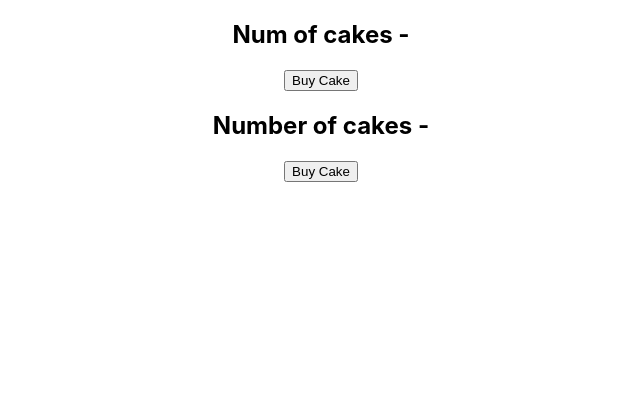
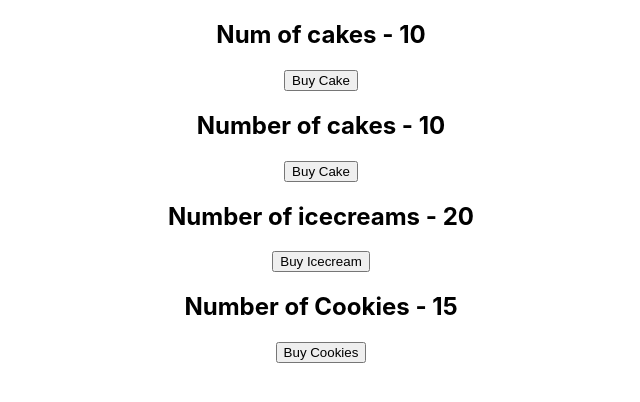
Before and after one commit to Only1tej/react-redux-demo, a React (Create React App) app: page / in a window 1280 px wide. Shown: the top 402 px of the page, without its empty margins (319-959 px from the left). Built offline with nearby package versions, Linux system fonts and the light colour scheme.

Commit message:
Updating cookies

```diff
--- a/src/App.js
+++ b/src/App.js
@@ -3,6 +3,8 @@ import { Provider } from "react-redux";
 import store from "./redux/store";
 import CakeContainer from "./components/CakeContainer";
 import HooksCakeContainer from "./components/HooksCakeContainer";
+import IceCreamContainer from "./components/iceCreamContainer";
+import CookiesContainer from "./components/CookiesContainer";
 
 function App() {
   return (
@@ -10,6 +12,8 @@ function App() {
       <div className="App">
         <HooksCakeContainer />
         <CakeContainer />
+        <IceCreamContainer />
+        <CookiesContainer />
       </div>
     </Provider>
   );
--- a/src/components/CakeContainer.js
+++ b/src/components/CakeContainer.js
@@ -13,7 +13,7 @@ const CakeContainer = (props) => {
 
 const mapStateToProps = (state) => {
   return {
-    numOfCakes: state.numOfCakes,
+    numOfCakes: state.cake.numOfCakes,
   };
 };
 
--- /dev/null
+++ b/src/components/CookiesContainer.js
@@ -0,0 +1,26 @@
+import React from "react";
+import { buyCookies } from "../redux";
+import { connect } from "react-redux";
+
+function CookiesContainer(props) {
+  return (
+    <div>
+      <h2>Number of Cookies - {props.numOfCookies} </h2>
+      <button onClick={props.buyCookies}>Buy Cookies</button>
+    </div>
+  );
+}
+
+const mapStateToProps = (state) => {
+  return {
+    numOfCookies: state.cookies.numOfCookies,
+  };
+};
+
+const mapDispatchToProps = (dispatch) => {
+  return {
+    buyCookies: () => dispatch(buyCookies()),
+  };
+};
+
+export default connect(mapStateToProps, mapDispatchToProps)(CookiesContainer);
--- a/src/components/HooksCakeContainer.js
+++ b/src/components/HooksCakeContainer.js
@@ -3,7 +3,7 @@ import { useSelector, useDispatch } from "react-redux";
 import { buyCake } from "../redux";
 
 function HooksCakeContainer() {
-  const numOfCakes = useSelector((state) => state.numOfCakes);
+  const numOfCakes = useSelector((state) => state.cake.numOfCakes);
   const dispatch = useDispatch();
   return (
     <div>
--- /dev/null
+++ b/src/components/iceCreamContainer.js
@@ -0,0 +1,26 @@
+import React from "react";
+import { connect } from "react-redux";
+import { buyIceCream } from "../redux";
+
+const iceCreamContainer = (props) => {
+  return (
+    <div>
+      <h2>Number of icecreams - {props.numOfIceCreams}</h2>
+      <button onClick={props.buyIceCream}>Buy Icecream</button>
+    </div>
+  );
+};
+
+const mapStateToProps = (state) => {
+  return {
+    numOfIceCreams: state.iceCream.numOfIceCreams,
+  };
+};
+
+const mapDispatchToProps = (dispatch) => {
+  return {
+    buyIceCream: () => dispatch(buyIceCream()),
+  };
+};
+
+export default connect(mapStateToProps, mapDispatchToProps)(iceCreamContainer);
--- /dev/null
+++ b/src/redux/cookies/cookiesActions.js
@@ -0,0 +1,7 @@
+import { BUY_COOKIES } from "./cookiesTypes";
+
+export const buyCookies = () => {
+  return {
+    type: BUY_COOKIES,
+  };
+};
--- /dev/null
+++ b/src/redux/cookies/cookiesReducer.js
@@ -0,0 +1,19 @@
+import { BUY_COOKIES } from "./cookiesTypes";
+
+const initialState = {
+  numOfCookies: 15,
+};
+
+const cookiesReducer = (state = initialState, action) => {
+  switch (action.type) {
+    case BUY_COOKIES:
+      return {
+        ...state,
+        numOfCookies: state.numOfCookies - 1,
+      };
+    default:
+      return state;
+  }
+};
+
+export default cookiesReducer;
--- /dev/null
+++ b/src/redux/cookies/cookiesTypes.js
@@ -0,0 +1 @@
+export const BUY_COOKIES = "BUY_COOKIES";
--- a/src/redux/icecream/iceCreamReducer.js
+++ b/src/redux/icecream/iceCreamReducer.js
@@ -1,7 +1,7 @@
 import { BUY_ICECREAM } from "./iceCreamTypes";
 
 const initialState = {
-  numOfIceCream: 20,
+  numOfIceCreams: 20,
 };
 
 const iceCreamReducer = (state = initialState, action) => {
@@ -9,7 +9,7 @@ const iceCreamReducer = (state = initialState, action) => {
     case BUY_ICECREAM:
       return {
         ...state,
-        numOfIceCream: state.numOfIceCream - 1,
+        numOfIceCreams: state.numOfIceCreams - 1,
       };
     default:
       return state;
--- a/src/redux/index.js
+++ b/src/redux/index.js
@@ -1,2 +1,3 @@
 export { buyCake } from "./cake/cakeActions";
 export { buyIceCream } from "./icecream/iceCreamActions";
+export { buyCookies } from "./cookies/cookiesActions";
--- a/src/redux/rootReducer.js
+++ b/src/redux/rootReducer.js
@@ -1,10 +1,12 @@
 import { combineReducers } from "redux";
 import cakeReducer from "./cake/cakeReducer";
 import iceCreamReducer from "./icecream/iceCreamReducer";
+import cookiesReducer from "./cookies/cookiesReducer";
 
 const rootReducer = combineReducers({
   cake: cakeReducer,
   iceCream: iceCreamReducer,
+  cookies: cookiesReducer,
 });
 
 export default rootReducer;
```
